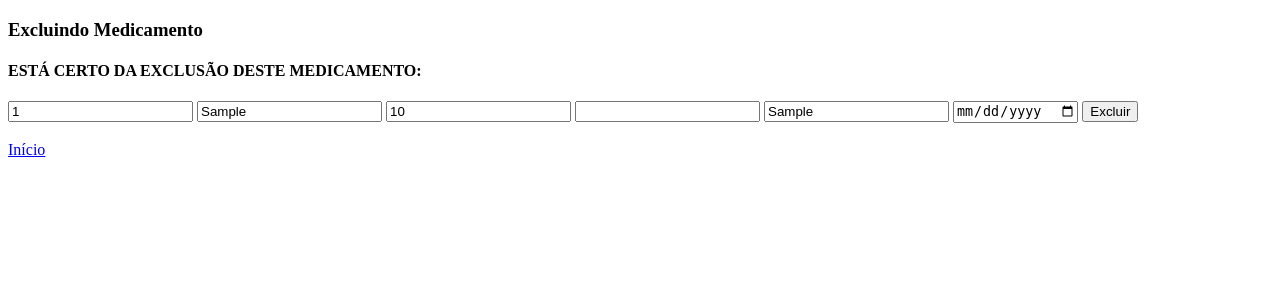
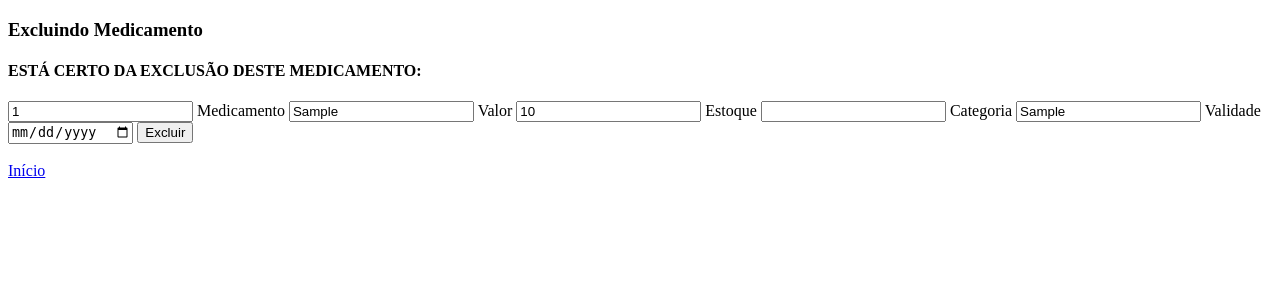
Before and after one commit to vittor-anddrade96/Farmacia, a PHP site: page /excluirMedicamento.php?id=1 in a window 1280 px wide. Shown: the top 300 px of the page. Run offline with PHP 8.4, Linux system fonts and the light colour scheme; tables that the repository leaves empty or names only in its code hold one stand-in row (values such as "Sample post").

Commit message:
Update excluirMedicamento.php

```diff
--- a/excluirMedicamento.php
+++ b/excluirMedicamento.php
@@ -45,22 +45,22 @@ if (isset($_POST['acao'])) {
     }
     ?>
     <h4>ESTÁ CERTO DA EXCLUSÃO DESTE MEDICAMENTO:</h4>
-    <form action="excluirMedicamento.php" method="post">
+    <form method="post">
         <input type="hiden" name="id" id="id" value="<?= $dados['id']; ?>">
         <label for="Medicamento">
-            <input type="text" name="medicamento" value="<?= $dados['medicamento']; ?>">
+           Medicamento <input type="text" name="medicamento" value="<?= $dados['medicamento']; ?>">
         </label>
         <label for="valor">
-            <input type="number" name="valor" mim="0" step=".01" value="<?= $dados['valor']; ?>">
+            Valor <input type="number" name="valor" mim="0" step=".01" value="<?= $dados['valor']; ?>">
         </label>
         <label for="estoque">
-            <input type="number" name="estoque" value="<?= $dados['estoque']; ?>">
+            Estoque <input type="number" name="estoque" value="<?= $dados['estoque']; ?>">
         </label>
         <label for="categoria">
-            <input type="text" name="categoria" value="<?= $dados['categoria']; ?>">
+            Categoria <input type="text" name="categoria" value="<?= $dados['categoria']; ?>">
         </label>
         <label for="validade">
-            <input type="date" name="validade" value="<?= $dados['validade']; ?>">
+            Validade <input type="date" name="validade" value="<?= $dados['validade']; ?>">
         </label>
         <button type="submit">Excluir</button>
     </form>
```
